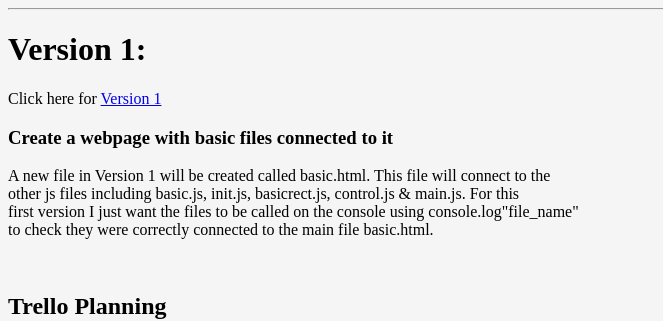
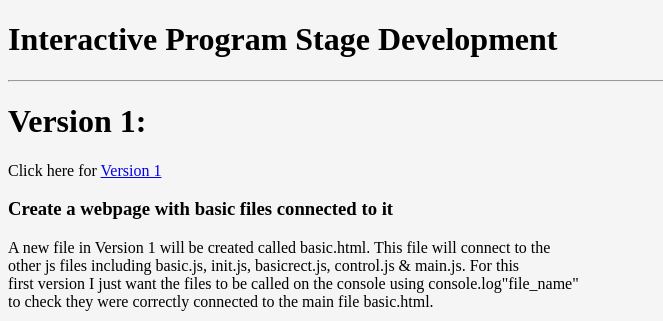
Before and after one commit to georgiajohnston/georgiajohnston.github.io, a plain HTML site: page index.html in a window 1280 px wide. Shown: the top 321 px of the page, without its empty margins (0-663 px from the left). Drawn offline with Linux system fonts and the light colour scheme.

Commit message:
Add files via upload

```diff
--- a/index.html
+++ b/index.html
@@ -17,6 +17,9 @@
 </head>
 <body>
             <!--<h3><li><a href="rectangle/rectangle.html"> Rectangle set</a> verison one website</li></h3>-->
+
+<h1> Interactive Program Stage Development </h1>
+
 <hr>
 <h1>Version 1: </h1>
 Click here for <a href ="Version 1/basic.html">Version 1 </a>
```
